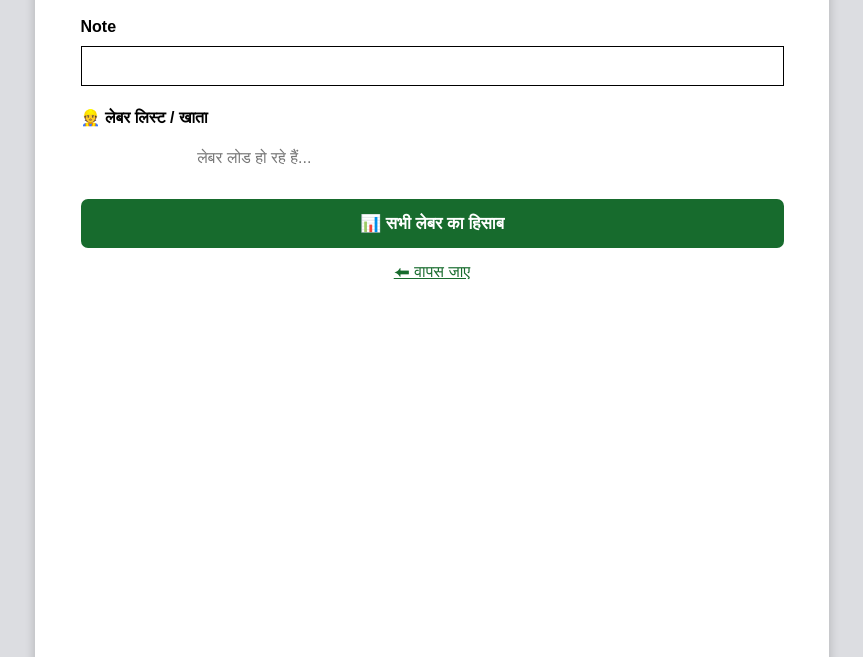
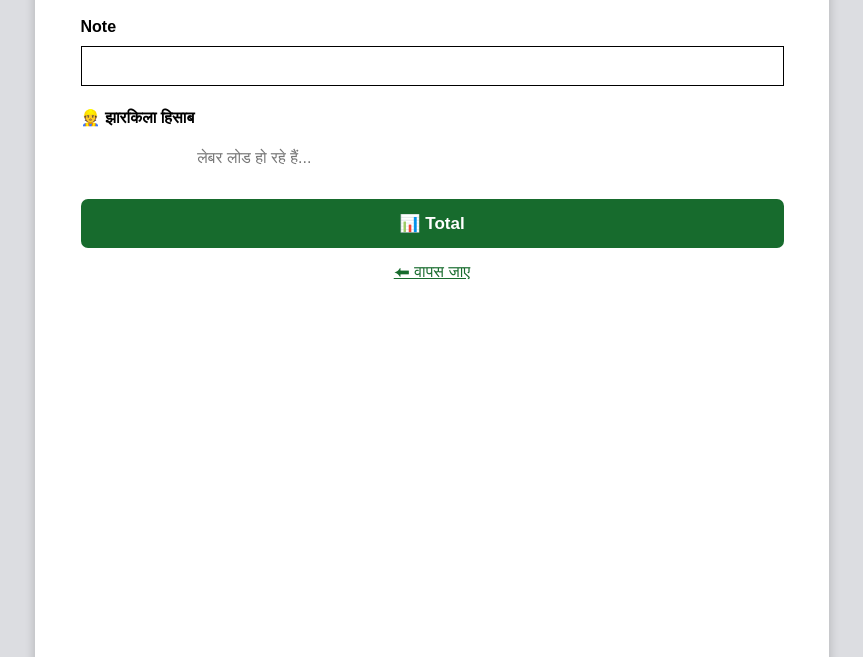
Before and after one commit to shankarsoundhere/viewhtml4456, a plain HTML site: page jharkila.html in a window 1280 px wide. Shown: the part 143-800 px from the top of the page, without its empty margins (208-1071 px from the left). Drawn offline with Linux system fonts and the light colour scheme; no server answers.

Commit message:
Update jharkila.html

```diff
--- a/jharkila.html
+++ b/jharkila.html
@@ -82,13 +82,13 @@ body{background:white;padding:0;display:block}
 <ul id="noteList"></ul>
 </div>
 
-<h4>👷 लेबर लिस्ट / खाता</h4>
+<h4>👷 झारकिला हिसाब</h4>
 <div id="workerList" class="workerList">
 <div class="empty">लेबर लोड हो रहे हैं...</div>
 </div>
 
 <button class="totalBtn" onclick="openTotalAccount()">
-📊 सभी लेबर का हिसाब
+📊 Total
 </button>
 
 <div class="back">
```
